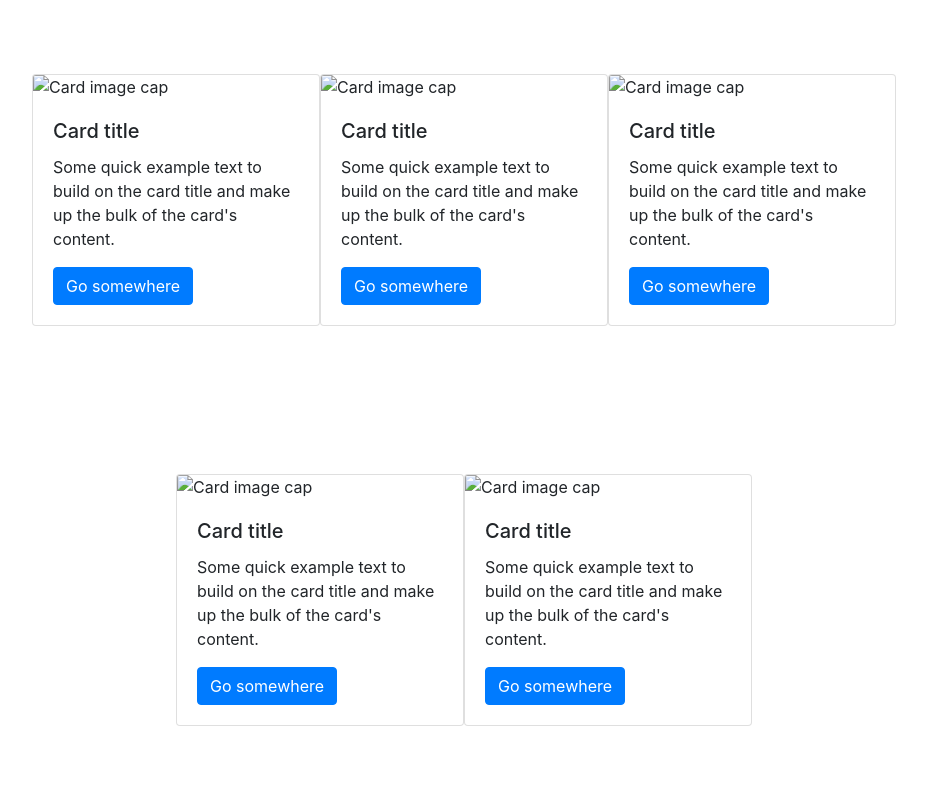
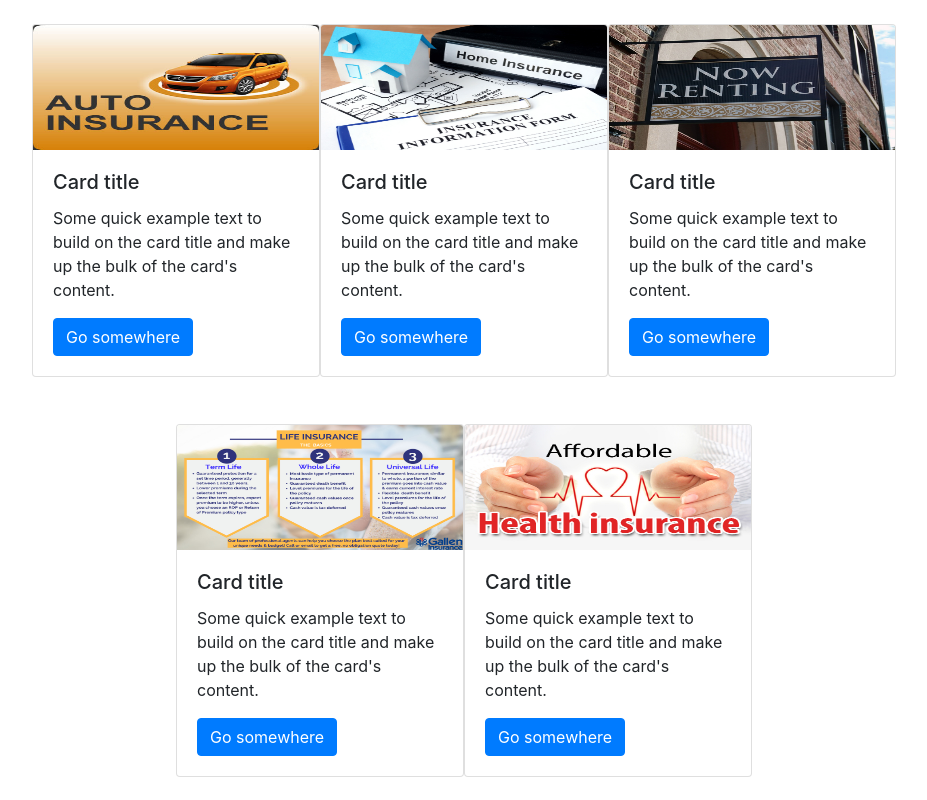
Before and after one commit to ajparker00/Insurance-Store-Bootstrap, a plain HTML site: page index.html in a window 1280 px wide. Shown: the whole page, without its empty margins (176-1103 px from the left). Drawn offline with nearby package versions, Linux system fonts and the light colour scheme.

Commit message:
Added images

```diff
--- a/index.html
+++ b/index.html
@@ -21,7 +21,11 @@
   <body>
     <div class="container">
       <div class="card" style="width: 18rem;">
-        <img class="card-img-top" src="..." alt="Card image cap" />
+        <img
+          class="card-img-top"
+          src="./images/auto-insurance.jpg"
+          alt="Card image cap"
+        />
         <div class="card-body">
           <h5 class="card-title">Card title</h5>
           <p class="card-text">
@@ -32,7 +36,11 @@
         </div>
       </div>
       <div class="card" style="width: 18rem;">
-        <img class="card-img-top" src="..." alt="Card image cap" />
+        <img
+          class="card-img-top"
+          src="./images/Home-insurance-.jpg"
+          alt="Card image cap"
+        />
         <div class="card-body">
           <h5 class="card-title">Card title</h5>
           <p class="card-text">
@@ -43,7 +51,11 @@
         </div>
       </div>
       <div class="card" style="width: 18rem;">
-        <img class="card-img-top" src="..." alt="Card image cap" />
+        <img
+          class="card-img-top"
+          src="./images/renters.jpg"
+          alt="Card image cap"
+        />
         <div class="card-body">
           <h5 class="card-title">Card title</h5>
           <p class="card-text">
@@ -54,7 +66,11 @@
         </div>
       </div>
       <div class="card" style="width: 18rem;">
-        <img class="card-img-top" src="..." alt="Card image cap" />
+        <img
+          class="card-img-top"
+          src="./images/Life-Insurance.jpg"
+          alt="Card image cap"
+        />
         <div class="card-body">
           <h5 class="card-title">Card title</h5>
           <p class="card-text">
@@ -65,7 +81,11 @@
         </div>
       </div>
       <div class="card" style="width: 18rem;">
-        <img class="card-img-top" src="..." alt="Card image cap" />
+        <img
+          class="card-img-top"
+          src="./images/Health-Insurance.jpg"
+          alt="Card image cap"
+        />
         <div class="card-body">
           <h5 class="card-title">Card title</h5>
           <p class="card-text">
--- a/style.css
+++ b/style.css
@@ -5,3 +5,9 @@
   flex-wrap: wrap;
   min-height: 100vh;
 }
+
+.card-img-top {
+  width: 150px;
+  height: 125px;
+  background-size: cover;
+}
```
Also changed, not shown: images/Health-Insurance.jpg (added), images/Home-insurance-.jpg (added), images/Life-Insurance.jpg (added), images/auto-insurance.jpg (added), images/renters.jpg (added).
